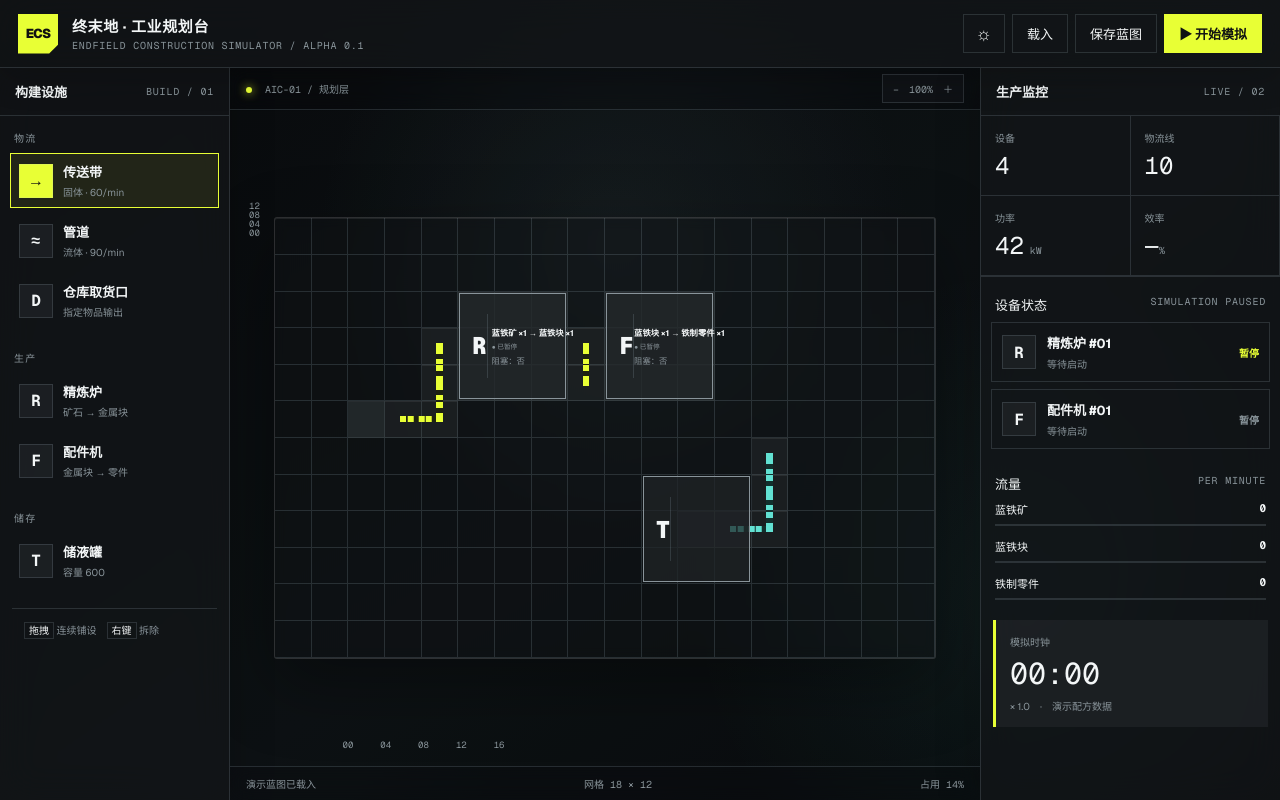
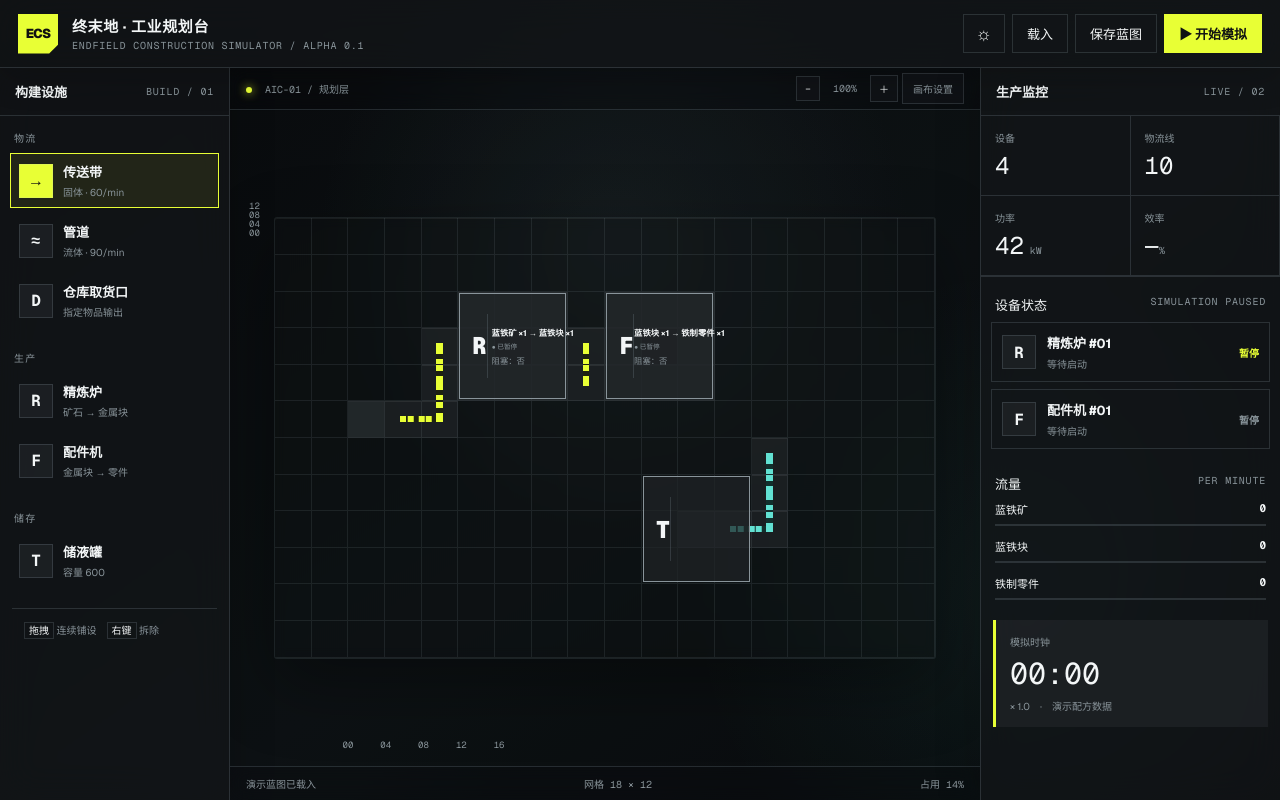
Before and after one commit to ZiSangMuZhi/endfield-construction-simulator, a Next.js app: page / in a window 1280 px wide. Built offline with nearby package versions, Linux system fonts and the light colour scheme.

Commit message:
feat: adjustable grid viewport controls

```diff
--- a/app/page.tsx
+++ b/app/page.tsx
@@ -6,8 +6,8 @@ type Kind = "belt" | "pipe" | "refiner" | "fitter" | "tank" | "depot";
 type Cell = { kind: Kind; rotation: number; id: string; root?: boolean };
 type Grid = Record<string, Cell>;
 
-const COLS = 18;
-const ROWS = 12;
+const DEFAULT_COLS = 18;
+const DEFAULT_ROWS = 12;
 const keyOf = (x: number, y: number) => `${x},${y}`;
 
 const tools: { kind: Kind; label: string; group: string; glyph: string; desc: string }[] = [
@@ -59,6 +59,12 @@ export default function Home() {
   const [tick, setTick] = useState(0);
   const [drawing, setDrawing] = useState(false);
   const [notice, setNotice] = useState("演示蓝图已载入");
+  const [cols, setCols] = useState(DEFAULT_COLS);
+  const [rows, setRows] = useState(DEFAULT_ROWS);
+  const [gridOpacity, setGridOpacity] = useState(0.1);
+  const [zoom, setZoom] = useState(1);
+  const [pan, setPan] = useState({ x: 0, y: 0 });
+  const [panning, setPanning] = useState<{ x:number; y:number; ox:number; oy:number } | null>(null);
 
   useEffect(() => {
     if (!running) return;
@@ -83,7 +89,7 @@ export default function Home() {
         return { ...old, [key]: { kind: selected, rotation: 0, id: crypto.randomUUID(), root: true } };
       }
       const size = selected === "refiner" || selected === "fitter" ? 3 : 1;
-      if (x + size > COLS || y + size > ROWS) return old;
+      if (x + size > cols || y + size > rows) return old;
       const cells = Array.from({ length: size * size }, (_, i) => keyOf(x + i % size, y + Math.floor(i / size)));
       if (cells.some((k) => old[k])) { setNotice("设备占地与现有设施冲突"); return old; }
       const id = crypto.randomUUID(); const next = { ...old };
@@ -135,18 +141,30 @@ export default function Home() {
         <section className="canvas-panel">
           <div className="canvas-toolbar">
             <div><span className="live-dot" /> AIC-01 / 规划层</div>
-            <div className="scale">−　100%　＋</div>
+            <div className="canvas-controls">
+              <button onClick={() => setZoom(Math.max(.55, zoom-.1))}>−</button><span>{Math.round(zoom*100)}%</span><button onClick={() => setZoom(Math.min(1.7, zoom+.1))}>＋</button>
+              <details className="settings"><summary>画布设置</summary><div className="settings-popover">
+                <label><span>网格对比度 <b>{Math.round(gridOpacity*100)}%</b></span><input type="range" min="0.03" max="0.35" step="0.01" value={gridOpacity} onChange={e=>setGridOpacity(Number(e.target.value))}/></label>
+                <label><span>缩放 <b>{Math.round(zoom*100)}%</b></span><input type="range" min="0.55" max="1.7" step="0.05" value={zoom} onChange={e=>setZoom(Number(e.target.value))}/></label>
+                <div className="size-inputs"><label>列数<input type="number" min="12" max="32" value={cols} onChange={e=>setCols(Math.max(12,Math.min(32,Number(e.target.value))))}/></label><label>行数<input type="number" min="8" max="24" value={rows} onChange={e=>setRows(Math.max(8,Math.min(24,Number(e.target.value))))}/></label></div>
+                <button onClick={()=>{setPan({x:0,y:0});setZoom(1)}}>重置视图</button><small>Alt + 左键 / 鼠标中键拖动画布</small>
+              </div></details>
+            </div>
           </div>
-          <div className="grid-wrap">
+          <div className="grid-wrap" style={{"--grid-opacity":gridOpacity} as React.CSSProperties}
+            onMouseDown={e=>{if(e.button===1||e.altKey){e.preventDefault();setPanning({x:e.clientX,y:e.clientY,ox:pan.x,oy:pan.y})}}}
+            onMouseMove={e=>{if(panning)setPan({x:panning.ox+e.clientX-panning.x,y:panning.oy+e.clientY-panning.y})}}
+            onMouseUp={()=>setPanning(null)} onMouseLeave={()=>setPanning(null)}
+            onWheel={e=>{if(e.ctrlKey){e.preventDefault();setZoom(z=>Math.max(.55,Math.min(1.7,z-e.deltaY*.001)))}}}>
             <div className="axis axis-y">12<br/>08<br/>04<br/>00</div>
-            <div className="grid" style={{ gridTemplateColumns: `repeat(${COLS}, 1fr)` }} onMouseLeave={() => setDrawing(false)}>
-              {Array.from({ length: COLS * ROWS }).map((_, index) => {
-                const x = index % COLS; const y = Math.floor(index / COLS); const cell = grid[keyOf(x, y)];
+            <div className={`grid ${panning ? "is-panning" : ""}`} style={{ gridTemplateColumns: `repeat(${cols}, 1fr)`, aspectRatio:`${cols}/${rows}`, transform:`translate(${pan.x}px,${pan.y}px) scale(${zoom})` }} onMouseLeave={() => setDrawing(false)}>
+              {Array.from({ length: cols * rows }).map((_, index) => {
+                const x = index % cols; const y = Math.floor(index / cols); const cell = grid[keyOf(x, y)];
                 const status = cell ? cellStatus(cell, running) : "";
-                const mask = cell && isTransport(cell.kind) ? [y > 0 && grid[keyOf(x,y-1)]?.kind === cell.kind ? "n":"", x < COLS-1 && grid[keyOf(x+1,y)]?.kind === cell.kind ? "e":"", y < ROWS-1 && grid[keyOf(x,y+1)]?.kind === cell.kind ? "s":"", x > 0 && grid[keyOf(x-1,y)]?.kind === cell.kind ? "w":""].join("") : "";
+                const mask = cell && isTransport(cell.kind) ? [y > 0 && grid[keyOf(x,y-1)]?.kind === cell.kind ? "n":"", x < cols-1 && grid[keyOf(x+1,y)]?.kind === cell.kind ? "e":"", y < rows-1 && grid[keyOf(x,y+1)]?.kind === cell.kind ? "s":"", x > 0 && grid[keyOf(x-1,y)]?.kind === cell.kind ? "w":""].join("") : "";
                 const machine = cell?.kind === "refiner" ? { recipe:"蓝铁矿 ×1 → 蓝铁块 ×1", state:running ? "生产中" : "已暂停", blocked:"否" } : cell?.kind === "fitter" ? { recipe:"蓝铁块 ×1 → 铁制零件 ×1", state:running ? "缺料等待" : "已暂停", blocked:"否" } : null;
                 return <button key={index} className={`cell ${cell ? `placed ${cell.kind}` : ""} ${status}`} aria-label={`${x},${y}${cell ? ` ${cell.kind}` : ""}`}
-                  onMouseDown={() => { setDrawing(true); paint(x, y); }} onMouseEnter={() => drawing && paint(x, y)} onMouseUp={() => setDrawing(false)}
+                  onMouseDown={(e) => { if(e.button===1||e.altKey)return; setDrawing(true); paint(x, y); }} onMouseEnter={() => drawing && paint(x, y)} onMouseUp={() => setDrawing(false)}
                   onContextMenu={(e) => { e.preventDefault(); setGrid((old) => { const target=old[keyOf(x,y)]; if(!target)return old; const next={...old}; Object.keys(next).forEach(k=>{if(next[k].id===target.id)delete next[k]}); return next; }); }}>
                     {cell && isTransport(cell.kind) && <span className="transport-track" data-mask={mask || "e"}><i className="seg n"/><i className="seg e"/><i className="seg s"/><i className="seg w"/>{running && (x+y)%2===0 && <b className={`item-icon ${cell.kind === "pipe" ? "fluid" : "solid"}`}>{cell.kind === "pipe" ? "●" : "◆"}</b>}</span>}
                     {cell && !isTransport(cell.kind) && <><span className={`cell-glyph ${cell.root ? "root" : "part"}`}>{cell.root && <><b>{tools.find((t) => t.kind === cell.kind)?.glyph}</b>{machine && <span className="machine-overlay"><strong>{machine.recipe}</strong><small className={status}>● {machine.state}</small><em>阻塞：{machine.blocked}</em></span>}</>}</span>{cell.root && status === "waiting" && <span className="wait-ring" />}</>}
@@ -155,7 +173,7 @@ export default function Home() {
             </div>
             <div className="axis axis-x">00　　　04　　　08　　　12　　　16</div>
           </div>
-          <div className="status-strip"><span>{notice}</span><span>网格 {COLS} × {ROWS}</span><span>占用 {Math.round(Object.keys(grid).length / (COLS * ROWS) * 100)}%</span></div>
+          <div className="status-strip"><span>{notice}</span><span>网格 {cols} × {rows}</span><span>占用 {Math.round(Object.keys(grid).filter(k=>{const [x,y]=k.split(',').map(Number);return x<cols&&y<rows}).length / (cols * rows) * 100)}%</span></div>
         </section>
 
         <aside className="inspector panel">
```
Also changed, not shown: app/globals.css, 1 other file (tests, documents, lock files or other folders).
